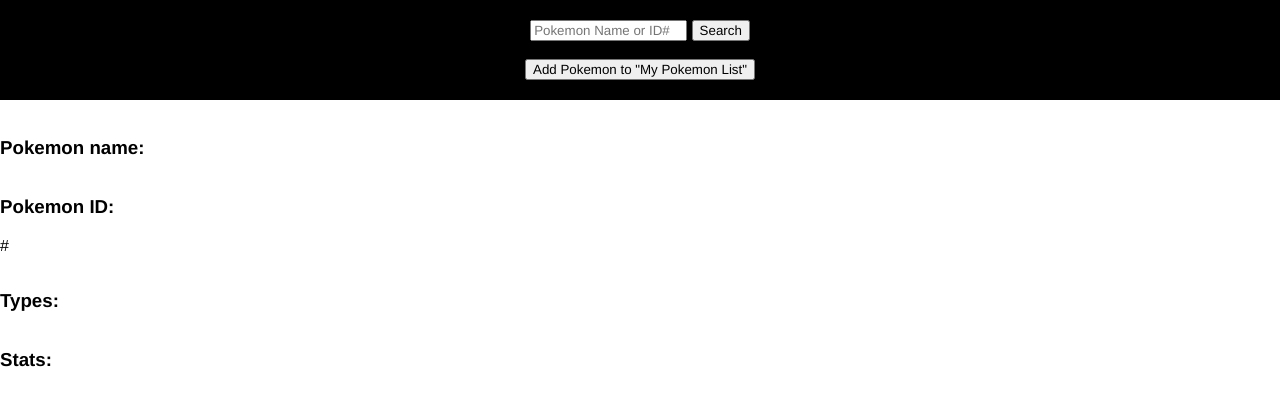
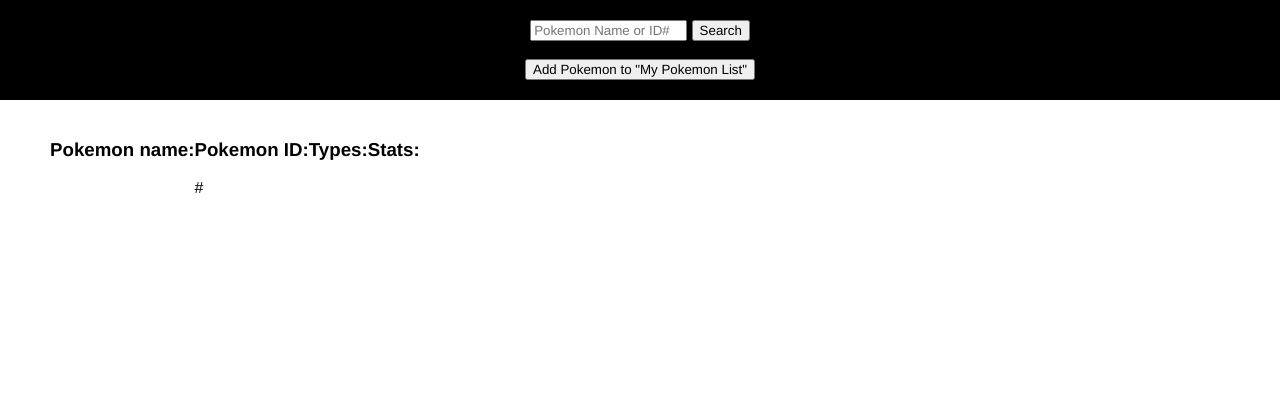
Before and after one commit to Exiled184/Pokedex, a Node server app: page /pokemons/search in a window 1280 px wide. Shown: the part 50-456 px from the top of the page. Run offline with Node 20, Linux system fonts and the light colour scheme; the visitor is signed in with stand-in values (Sample User, id 1); data that the repository does not hold is empty; some libraries are stand-ins or nearby versions.

Commit message:
minor changes

```diff
--- a/controllers/pokemons.js
+++ b/controllers/pokemons.js
@@ -9,6 +9,8 @@
   savePokemon,
   deleteOnePokemon,
   addPokemonToGame,
+  deletePokemonFromGame,
+  show,
 };
 
 async function index(req, res) {
@@ -97,3 +99,15 @@
   await game.save();
   res.redirect(`/games/${game._id}`);
 }
+
+async function deletePokemonFromGame(req, res) {
+  const game = await Game.findById(req.params.id);
+  game.pokemon.pop(req.body.pokemonId);
+  await game.save();
+  res.redirect(`/games/${game._id}`);
+}
+
+async function show(req, res) {
+  const pokemon = await Pokemon.findById(req.params.id);
+  res.render(`pokemons/${Pokemon.id}`, { title: "Pokemon Details", pokemon });
+}
--- a/public/stylesheets/style.css
+++ b/public/stylesheets/style.css
@@ -19,12 +19,6 @@
   justify-content: flex-end;
   align-items: center;
   padding: 0 20px 0 30px;
-}
-
-nav > img {
-  width: 34px;
-  object-fit: contain;
-  margin-right: auto;
 }
 
 nav > img {
@@ -99,6 +93,8 @@
 }
 
 .pokemon_info_container {
-  display: grid;
-  grid-template-columns: 2fr;
+  display: flex;
+  align-content: center;
+  padding: 0 20px 0 30px;
+  margin: 20px;
 }
--- a/routes/games.js
+++ b/routes/games.js
@@ -12,5 +12,9 @@
 router.post("/", ensureLoggedIn, gameCtrl.create);
 router.post("/:id/pokemons", ensureLoggedIn, pokemonCtrl.addPokemonToGame);
 router.delete("/:id", ensureLoggedIn, gameCtrl.delete);
-
+router.delete(
+  "/:id/pokemons",
+  ensureLoggedIn,
+  pokemonCtrl.deletePokemonFromGame
+);
 module.exports = router;
--- a/routes/pokemons.js
+++ b/routes/pokemons.js
@@ -8,7 +8,7 @@
 
 router.get("/", pokemonCtrl.index);
 router.get("/search", ensureLoggedIn, pokemonCtrl.searchPokemon);
-// router.get("/:id", pokemonCtrl.show);
+router.get("/:id", ensureLoggedIn, pokemonCtrl.show);
 router.post("/save", ensureLoggedIn, pokemonCtrl.savePokemon);
 
 router.delete("/:id", ensureLoggedIn, pokemonCtrl.deleteOnePokemon);
```
Also changed, not shown: views/games/show.ejs (+9 -0 lines).
